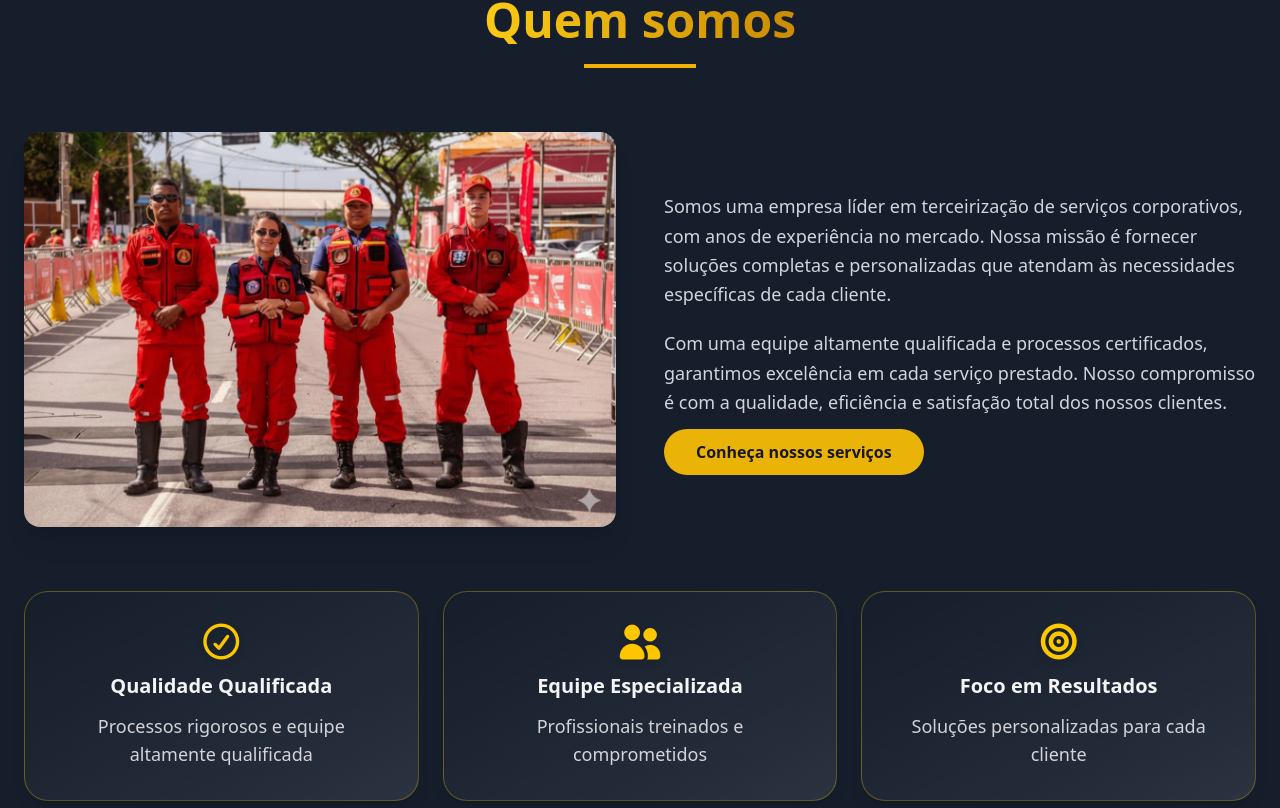
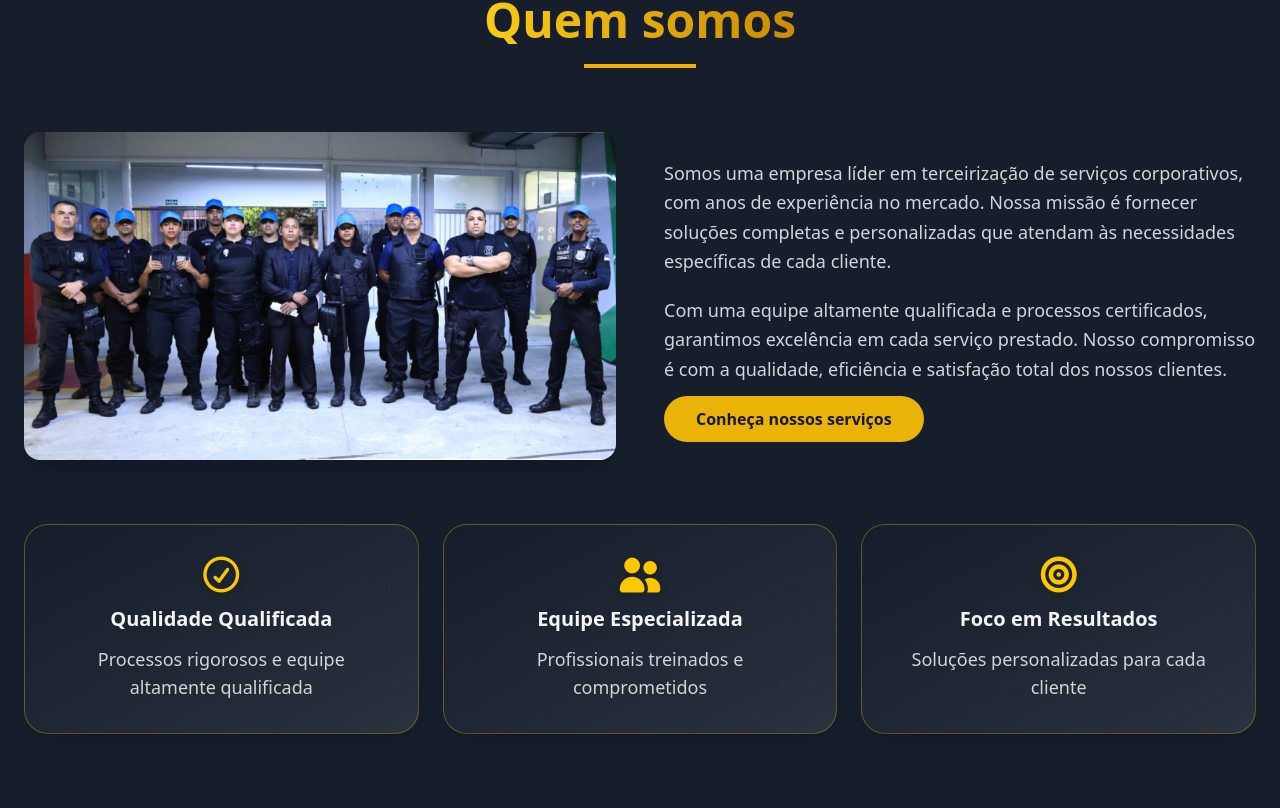
Before and after one commit to ewwerson1/md-terceirizacao, a Vue app: page / in a window 1280 px wide. Shown: the part 1112-1920 px from the top of the page. Built offline with nearby package versions, Linux system fonts and the light colour scheme.

Commit message:
Trocando imagens da página Home e ajustando o router para página carregar no topo

```diff
--- a/src/components/Header.vue
+++ b/src/components/Header.vue
@@ -16,7 +16,7 @@ const toggleMenu = () => {
   isMenuOpen.value = !isMenuOpen.value
 }
 
-// ✅ Fecha o menu e faz navegação suave sem reload
+// ✅ Fecha o menu e navega para o topo suavemente (sem reload)
 const handleNavClick = (event, path) => {
   event.preventDefault()
 
--- a/src/router/index.js
+++ b/src/router/index.js
@@ -12,15 +12,11 @@ const router = createRouter({
     {
       path: '/sobre',
       name: 'sobre',
-      // route level code-splitting
-      // this generates a separate chunk (About.[hash].js) for this route
-      // which is lazy-loaded when the route is visited.
       component: () => import('../views/AboutView.vue'),
     },
     {
       path: '/servicos',
       name: 'servicos',
-
       component: () => import('../views/ServicosView.vue'),
     },
     {
@@ -31,12 +27,20 @@ const router = createRouter({
     {
       path: '/trabalhe-conosco',
       name: 'trabalhe-conosco',
-      // route level code-splitting
-      // this generates a separate chunk (About.[hash].js) for this route
-      // which is lazy-loaded when the route is visited.
       component: () => import('../views/TrabalheConosco.vue'),
     },
   ],
+
+  // ✅ Faz com que a página volte ao topo ao mudar de rota
+  scrollBehavior(to, from, savedPosition) {
+    // Se o usuário usou o botão de voltar/avançar, restaura a posição anterior
+    if (savedPosition) {
+      return savedPosition
+    } else {
+      // Caso contrário, sempre volta ao topo
+      return { top: 0, behavior: 'smooth' } // "smooth" deixa a rolagem animada
+    }
+  },
 })
 
 export default router
--- a/src/views/HomeView.vue
+++ b/src/views/HomeView.vue
@@ -106,7 +106,7 @@
         class="max-w-7xl mt-16 mx-auto grid grid-cols-1 md:grid-cols-2 gap-10 md:gap-12 px-6 items-center"
       >
         <img
-          src="../assets/images/sobre.png"
+          src="../assets/images/equipe.jpeg"
           alt="Equipe MD Serviços"
           class="rounded-2xl shadow-xl w-full max-h-[400px] object-cover"
         />
@@ -206,7 +206,7 @@
 
 <script setup>
 import { ref, onMounted, onUnmounted } from 'vue'
-import bgImage from '../assets/images/equipe.jpeg'
+import bgImage from '../assets/images/bg.jpeg'
 import Card from '../components/Cards.vue'
 import '@fortawesome/fontawesome-free/css/all.min.css'
 
```
Also changed, not shown: src/assets/images/bg.jpeg (added).
